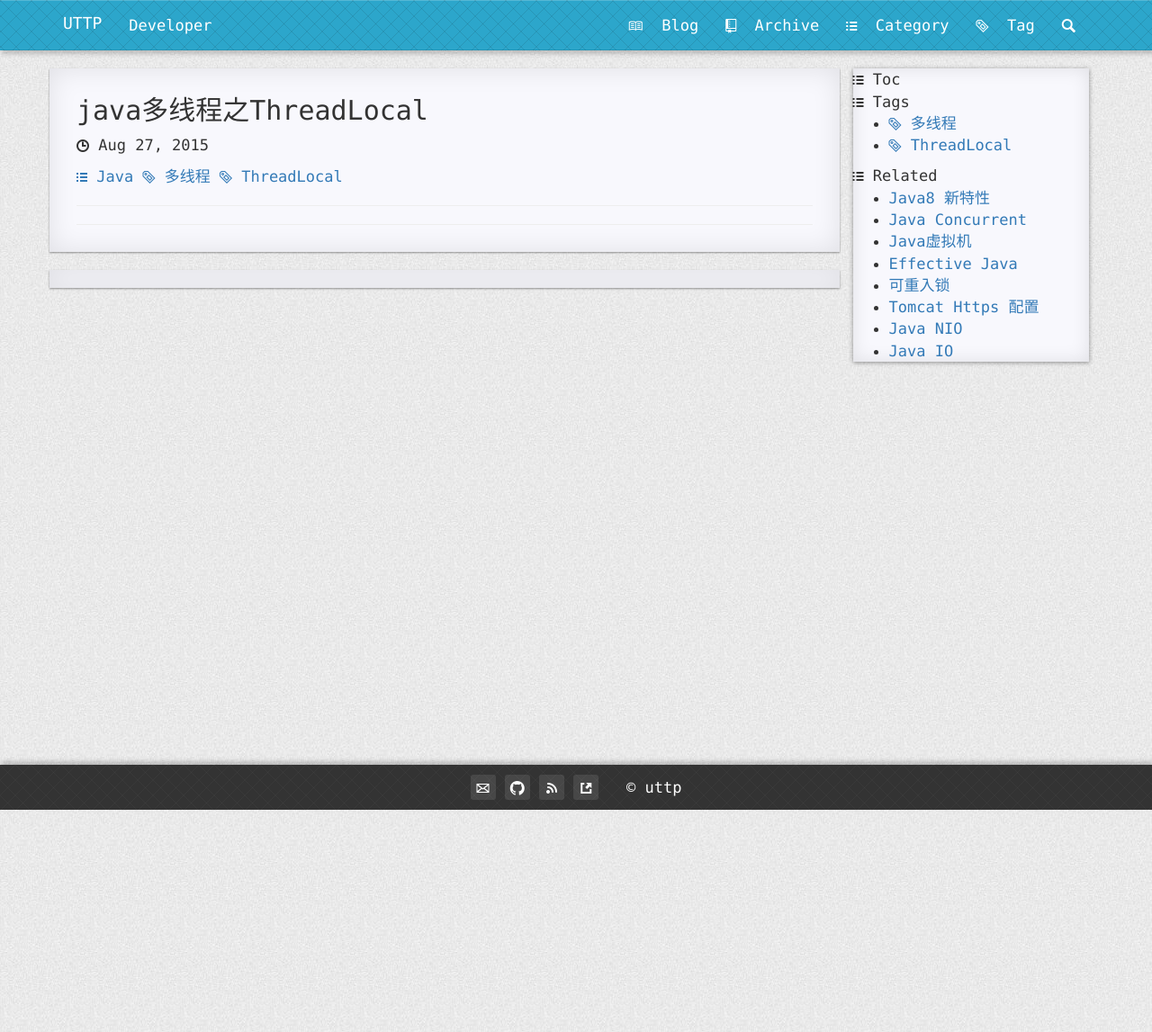
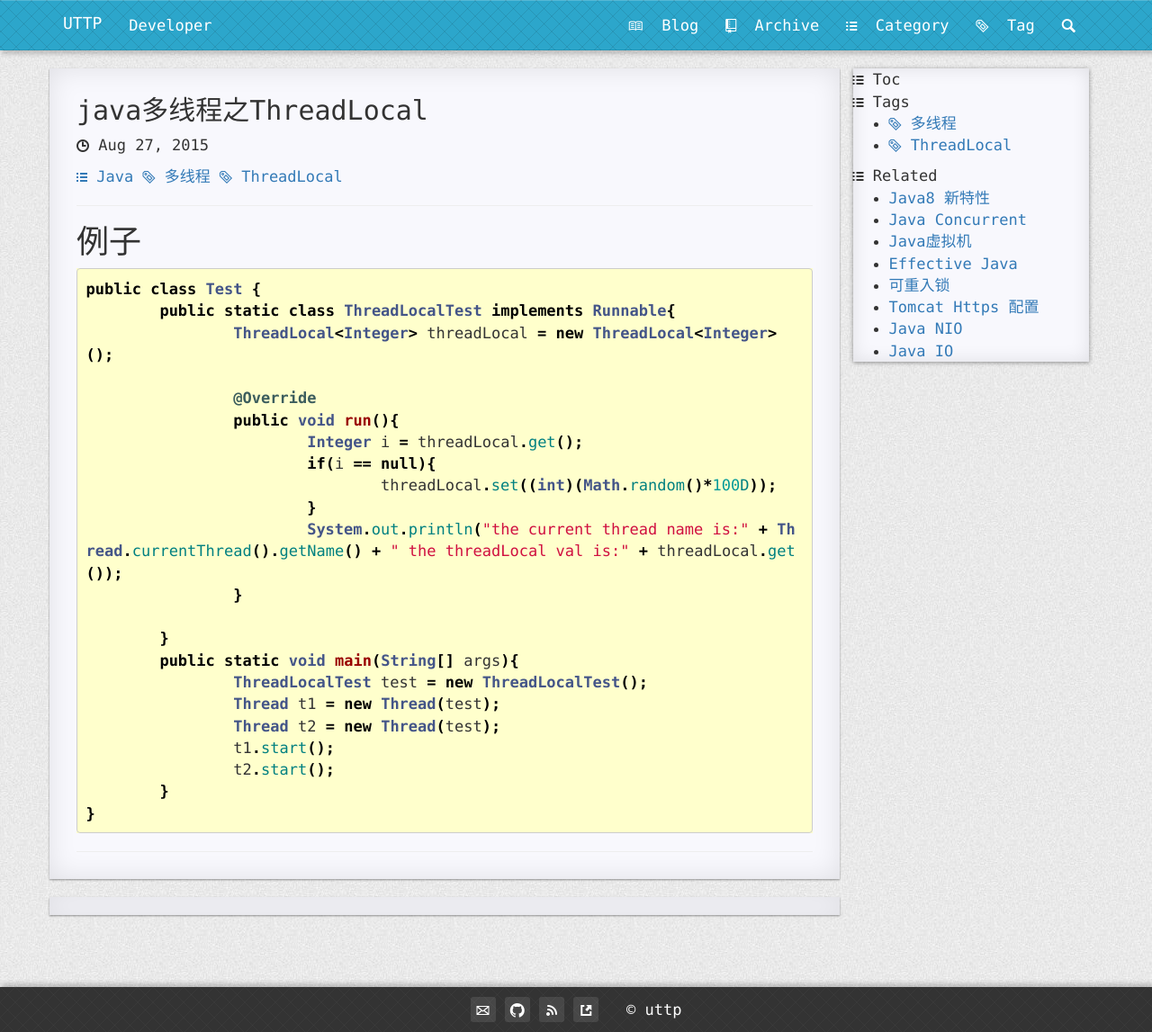
Before and after one commit to uttp/uttp.github.io, a Jekyll site: the page built from _posts/2015-08-27-java-threadlocal.md, in a window 1280 px wide. Shown: the whole page at 90% size. Built offline with Jekyll 4.4.1, drawn with Linux system fonts in a browser that asks for light colours; nearby versions of some CDN libraries; Markdown is read by kramdown in place of the engine named in the settings; comment, search, counter and statistics services are not loaded.

Commit message:
add something

```diff
--- a/_posts/2015-08-27-java-threadlocal.md
+++ b/_posts/2015-08-27-java-threadlocal.md
@@ -6,3 +6,29 @@ categories: Java
 ---
 
 <div class="toc"></div>
+
+#例子
+~~~java
+public class Test {
+	public static class ThreadLocalTest implements Runnable{
+		ThreadLocal<Integer> threadLocal = new ThreadLocal<Integer>();
+
+		@Override
+		public void run(){
+			Integer i = threadLocal.get();
+			if(i == null){
+				threadLocal.set((int)(Math.random()*100D));
+			}
+			System.out.println("the current thread name is:" + Thread.currentThread().getName() + " the threadLocal val is:" + threadLocal.get());
+		}
+
+	}
+	public static void main(String[] args){
+		ThreadLocalTest test = new ThreadLocalTest();
+		Thread t1 = new Thread(test);
+		Thread t2 = new Thread(test);
+		t1.start();
+		t2.start();
+	}
+}
+~~~
```
Also changed, not shown: 1 other file.
